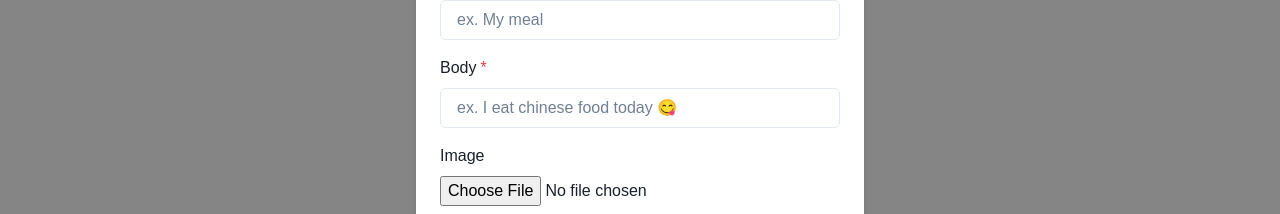
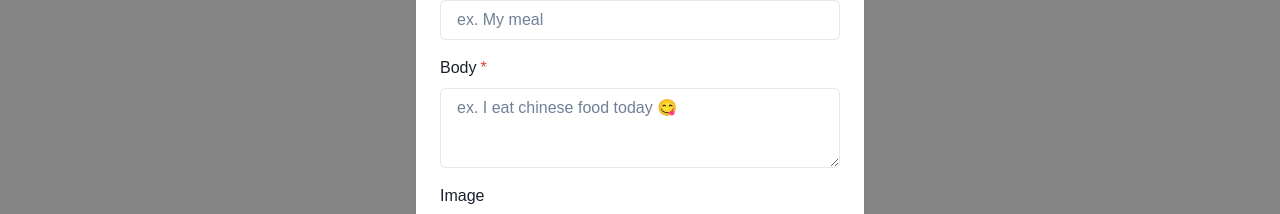
Before and after one commit to yhfa/posx, a React (Vite) app: page / in a window 1280 px wide. Both pictures are taken after a click on the button "Add Post". Shown: the part 166-380 px from the top of the page. Built offline with nearby package versions, Linux system fonts and the light colour scheme; no server answers; the database is empty.

Commit message:
update: make post body textarea instead of input

```diff
--- a/src/components/newPostModal.tsx
+++ b/src/components/newPostModal.tsx
@@ -11,6 +11,7 @@ import {
   ModalFooter,
   ModalHeader,
   ModalOverlay,
+  Textarea,
 } from '@chakra-ui/react';
 import {
   StorageReference,
@@ -93,7 +94,7 @@ export const NewPostModal: FC<{
 
               <FormControl mt={4} isRequired>
                 <FormLabel>Body</FormLabel>
-                <Input
+                <Textarea
                   placeholder="ex. I eat chinese food today 😋"
                   name="body"
                 />
```
